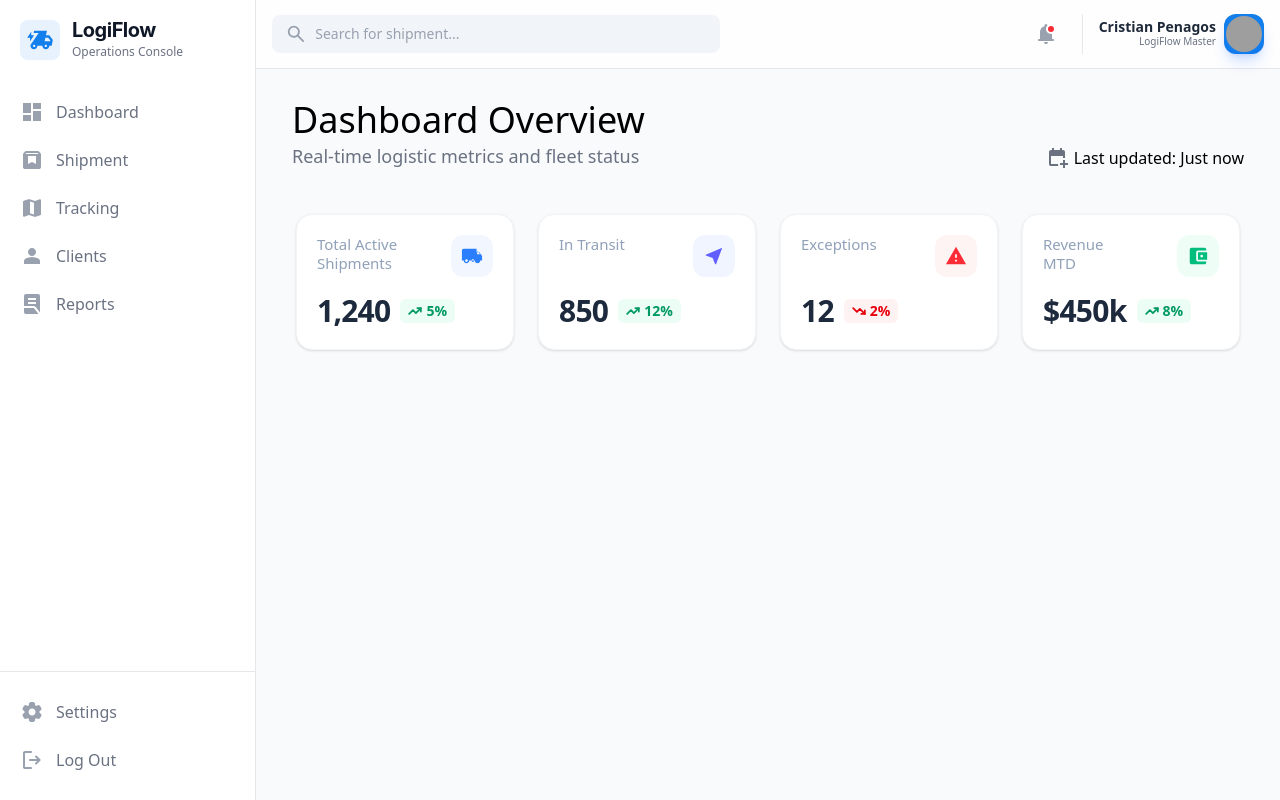
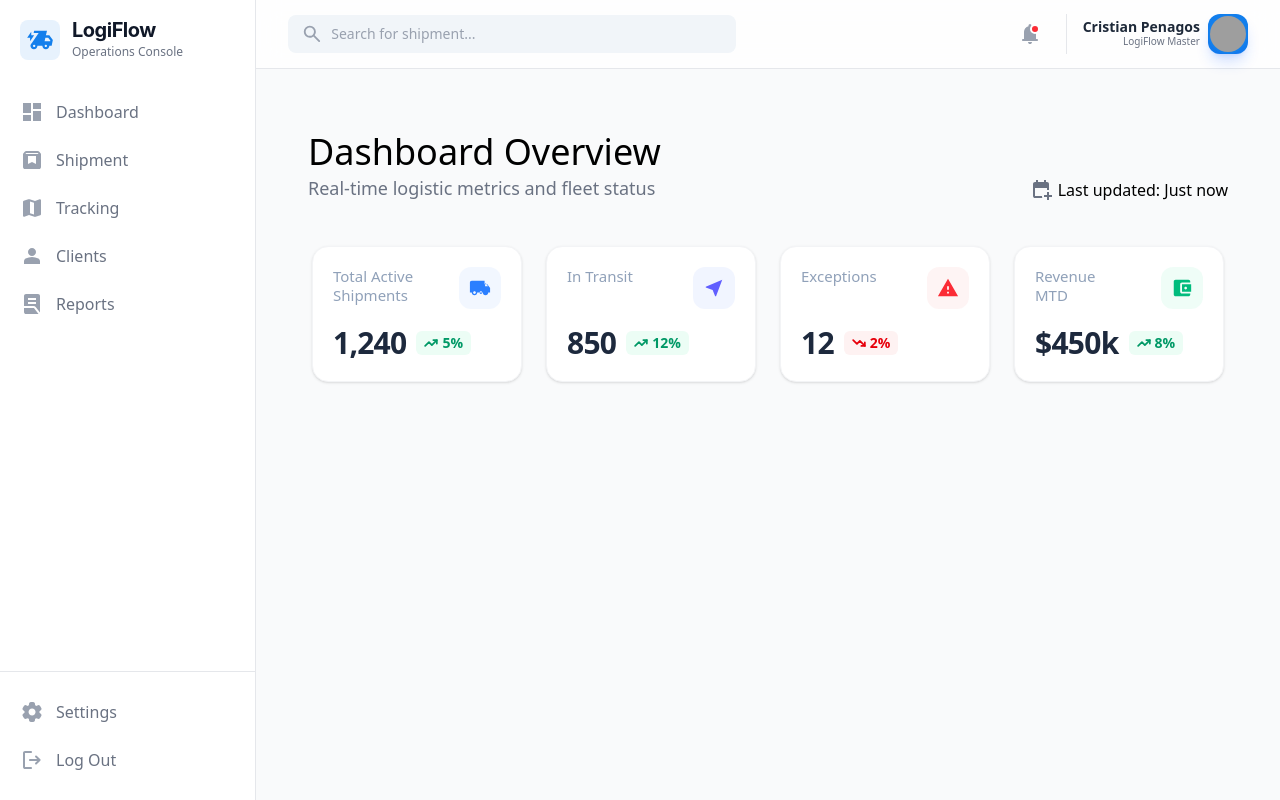
Before and after one commit to xXCpFireXx/LogiFlow-Frontend, an Angular app: page / in a window 1280 px wide. Built offline with nearby package versions, Linux system fonts and the light colour scheme; grey boxes are pictures that could not be loaded.

Commit message:
fix: change padding in main

```diff
--- a/src/app/app.html
+++ b/src/app/app.html
@@ -5,6 +5,6 @@
   (closeSideBar)="isSidebarOpen = false">
 </app-side-bar>
 
-<main class="p-4 sm:ml-64 pt-20 min-h-screen bg-gray-50">
+<main class="p-8 sm:ml-64 pt-28 min-h-screen bg-gray-50">
    <router-outlet></router-outlet>
 </main>
--- a/src/app/components/header/header.html
+++ b/src/app/components/header/header.html
@@ -1,5 +1,5 @@
 <header>
-  <nav class="fixed top-0 left-0 right-0 sm:left-64 z-40 bg-white/80 backdrop-blur-md border-b border-gray-200 px-4 py-3">
+  <nav class="fixed top-0 left-0 right-0 sm:left-64 z-40 bg-white/80 backdrop-blur-md border-b border-gray-200 px-8 py-3">
 
     <div class="flex justify-between items-center h-11">
 
```
